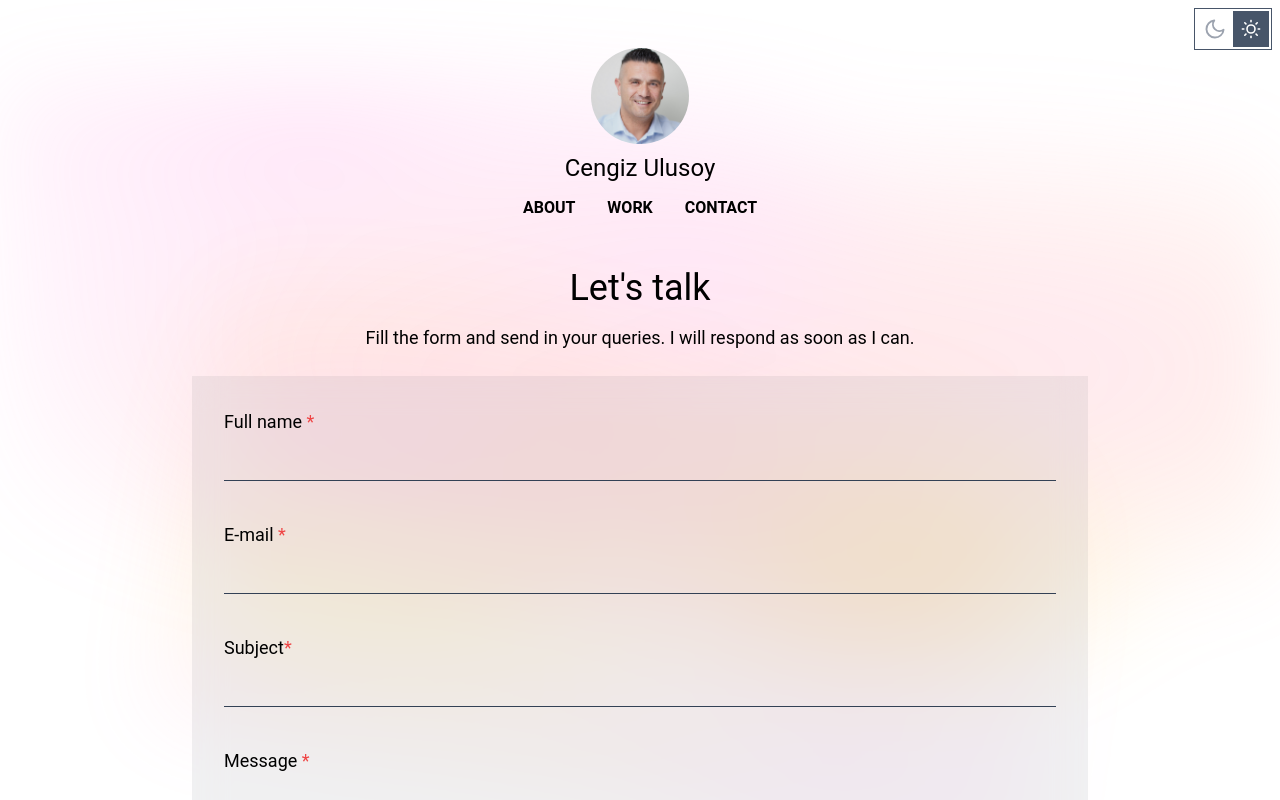
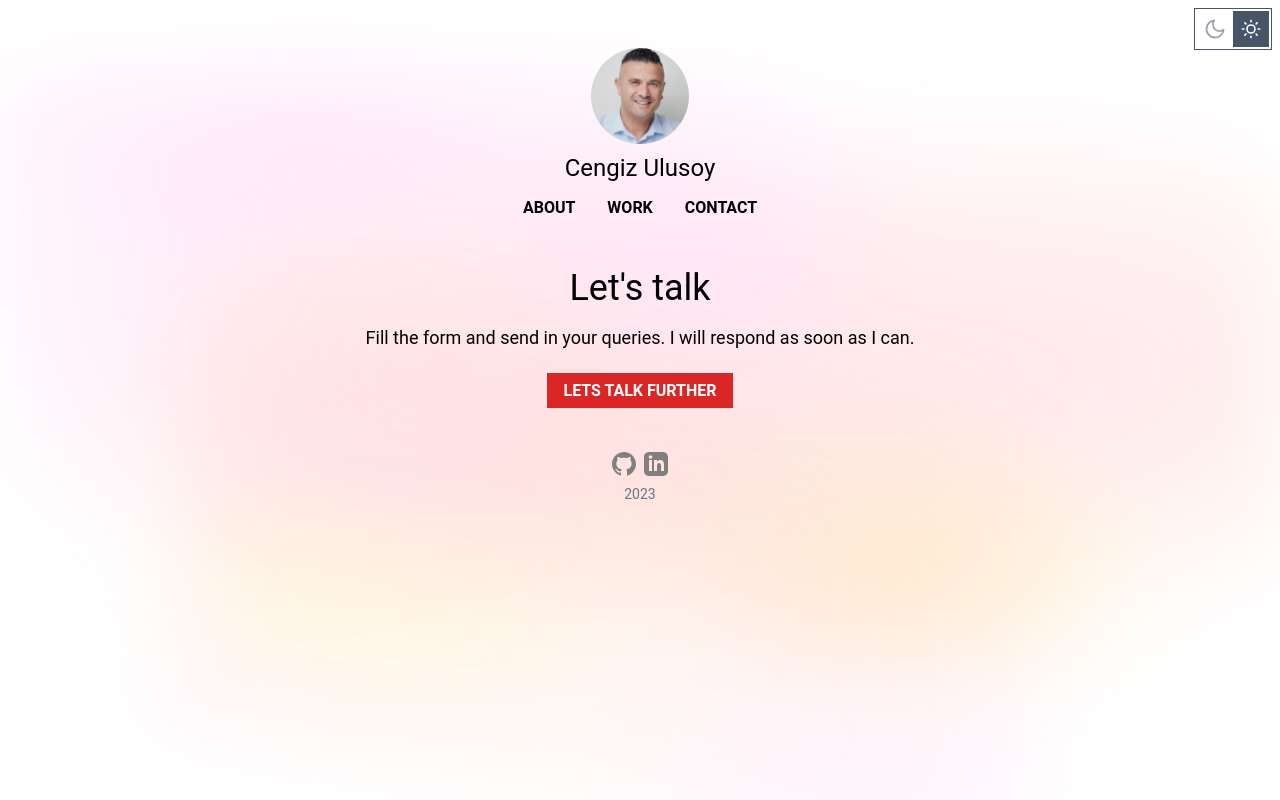
Before and after one commit to Cengizism/Cengizism.github.io, a Next.js app: page /contact in a window 1280 px wide. Shown: the top 800 px of the page. Built offline with nearby package versions, Linux system fonts and the light colour scheme.

Commit message:
Switch to Google forms

```diff
--- a/pages/contact.js
+++ b/pages/contact.js
@@ -1,4 +1,5 @@
 import React, { useState } from 'react';
+import Link from 'next/link';
 import Footer from '../components/Footer';
 import Header from '../components/Header';
 import Layout from '../components/Layout';
@@ -9,88 +10,88 @@ import SEO from '../components/SEO';
 export default function Contact() {
   let globalData = getGlobalData();
 
-  const [fullname, setFullname] = useState('');
-  const [email, setEmail] = useState('');
-  const [subject, setSubject] = useState('');
-  const [message, setMessage] = useState('');
+  // const [fullname, setFullname] = useState('');
+  // const [email, setEmail] = useState('');
+  // const [subject, setSubject] = useState('');
+  // const [message, setMessage] = useState('');
 
-  const [errors, setErrors] = useState({});
+  // const [errors, setErrors] = useState({});
 
-  const [buttonText, setButtonText] = useState('Send a message');
+  // const [buttonText, setButtonText] = useState('Send a message');
 
-  const [showSuccessMessage, setShowSuccessMessage] = useState(false);
-  const [showFailureMessage, setShowFailureMessage] = useState(false);
+  // const [showSuccessMessage, setShowSuccessMessage] = useState(false);
+  // const [showFailureMessage, setShowFailureMessage] = useState(false);
 
-  const handleValidation = () => {
-    let tempErrors = {};
-    let isValid = true;
+  // const handleValidation = () => {
+  //   let tempErrors = {};
+  //   let isValid = true;
 
-    if (fullname.length <= 0) {
-      tempErrors['fullname'] = true;
-      isValid = false;
-    }
-    if (email.length <= 0) {
-      tempErrors['email'] = true;
-      isValid = false;
-    }
-    if (subject.length <= 0) {
-      tempErrors['subject'] = true;
-      isValid = false;
-    }
-    if (message.length <= 0) {
-      tempErrors['message'] = true;
-      isValid = false;
-    }
+  //   if (fullname.length <= 0) {
+  //     tempErrors['fullname'] = true;
+  //     isValid = false;
+  //   }
+  //   if (email.length <= 0) {
+  //     tempErrors['email'] = true;
+  //     isValid = false;
+  //   }
+  //   if (subject.length <= 0) {
+  //     tempErrors['subject'] = true;
+  //     isValid = false;
+  //   }
+  //   if (message.length <= 0) {
+  //     tempErrors['message'] = true;
+  //     isValid = false;
+  //   }
 
-    setErrors({ ...tempErrors });
-    console.log('errors', errors);
-    return isValid;
-  };
+  //   setErrors({ ...tempErrors });
+  //   console.log('errors', errors);
+  //   return isValid;
+  // };
 
-  const handleSubmit = async (e) => {
-    e.preventDefault();
+  // const handleSubmit = async (e) => {
+  //   e.preventDefault();
 
-    let isValidForm = handleValidation();
+  //   let isValidForm = handleValidation();
 
-    if (isValidForm) {
-      setButtonText('Sending');
-      const res = await fetch('/api/sendgrid', {
-        body: JSON.stringify({
-          email: email,
-          fullname: fullname,
-          subject: subject,
-          message: message,
-        }),
-        headers: {
-          'Content-Type': 'application/json',
-        },
-        method: 'POST',
-      });
+  //   if (isValidForm) {
+  //     setButtonText('Sending');
+  //     const res = await fetch('/api/sendgrid', {
+  //       body: JSON.stringify({
+  //         email: email,
+  //         fullname: fullname,
+  //         subject: subject,
+  //         message: message,
+  //       }),
+  //       headers: {
+  //         'Content-Type': 'application/json',
+  //       },
+  //       method: 'POST',
+  //     });
 
-      const { error } = await res.json();
-      if (error) {
-        console.log(error);
-        setShowSuccessMessage(false);
-        setShowFailureMessage(true);
-        setButtonText('Send');
+  //     const { error } = await res.json();
+  //     if (error) {
+  //       console.log(error);
+  //       setShowSuccessMessage(false);
+  //       setShowFailureMessage(true);
+  //       setButtonText('Send');
 
-        setFullname('');
-        setEmail('');
-        setMessage('');
-        setSubject('');
-        return;
-      }
-      setShowSuccessMessage(true);
-      setShowFailureMessage(false);
-      setButtonText('Send');
+  //       setFullname('');
+  //       setEmail('');
+  //       setMessage('');
+  //       setSubject('');
+  //       return;
+  //     }
+  //     setShowSuccessMessage(true);
+  //     setShowFailureMessage(false);
+  //     setButtonText('Send');
 
-      setFullname('');
-      setEmail('');
-      setMessage('');
-      setSubject('');
-    }
-    console.log(fullname, email, subject, message);
-  };
+  //     setFullname('');
+  //     setEmail('');
+  //     setMessage('');
+  //     setSubject('');
+  //   }
+  //   console.log(fullname, email, subject, message);
+  // };
 
   return (
     <Layout>
@@ -105,8 +106,21 @@ export default function Contact() {
               Fill the form and send in your queries. I will respond as soon as
               I can.
             </p>
+            <p className='mt-6 text-center'>
+            <Link
+              href="https://docs.google.com/forms/d/e/1FAIpQLSe3ZJHtJuyoqrh-pI8GdWyMmuf01vtOH2Y3W14SWRSufIZ8SA/viewform"
+              legacyBehavior
+            >
+              <a
+                className="px-4 py-2 text-base uppercase text-white font-semibold bg-red-600 hover:bg-opacity-70 transition focus:outline-none focus:ring-2 focus:ring-red-600 focus:ring-offset-2"
+                target="_blank"
+              >
+                Lets talk further
+              </a>
+            </Link>
+            </p>
           </div>
-          <form
+          {/* <form
             onSubmit={handleSubmit}
             className="flex flex-col mt-6 px-8 py-8 backdrop-blur-lg bg-gray-500 dark:bg-black dark:bg-opacity-30 bg-opacity-10"
           >
@@ -192,7 +206,7 @@ export default function Contact() {
                 </p>
               )}
             </div>
-          </form>
+          </form> */}
         </section>
       </main>
       <Footer />
--- a/pages/index.js
+++ b/pages/index.js
@@ -23,8 +23,14 @@ export default function Index({ posts, globalData }) {
             the experience arround it by understanding, emphathy, observing and
             iterating.
           </p>
-          <Link href="/contact" legacyBehavior>
-            <a className="px-4 py-2 text-base uppercase text-white font-semibold bg-red-600 hover:bg-opacity-70 transition focus:outline-none focus:ring-2 focus:ring-red-600 focus:ring-offset-2">
+          <Link
+            href="https://docs.google.com/forms/d/e/1FAIpQLSe3ZJHtJuyoqrh-pI8GdWyMmuf01vtOH2Y3W14SWRSufIZ8SA/viewform"
+            legacyBehavior
+          >
+            <a
+              className="px-4 py-2 text-base uppercase text-white font-semibold bg-red-600 hover:bg-opacity-70 transition focus:outline-none focus:ring-2 focus:ring-red-600 focus:ring-offset-2"
+              target="_blank"
+            >
               Lets talk further
             </a>
           </Link>
@@ -39,7 +45,9 @@ export default function Index({ posts, globalData }) {
               “<strong>Simplicity</strong> is the ultimate{' '}
               <strong>sophistication</strong>.”
             </p>
-            <cite className='uppercase not-italic text-base'>Leonardo Da Vinci</cite>
+            <cite className="uppercase not-italic text-base">
+              Leonardo Da Vinci
+            </cite>
           </blockquote>
         </section>
       </main>
```
